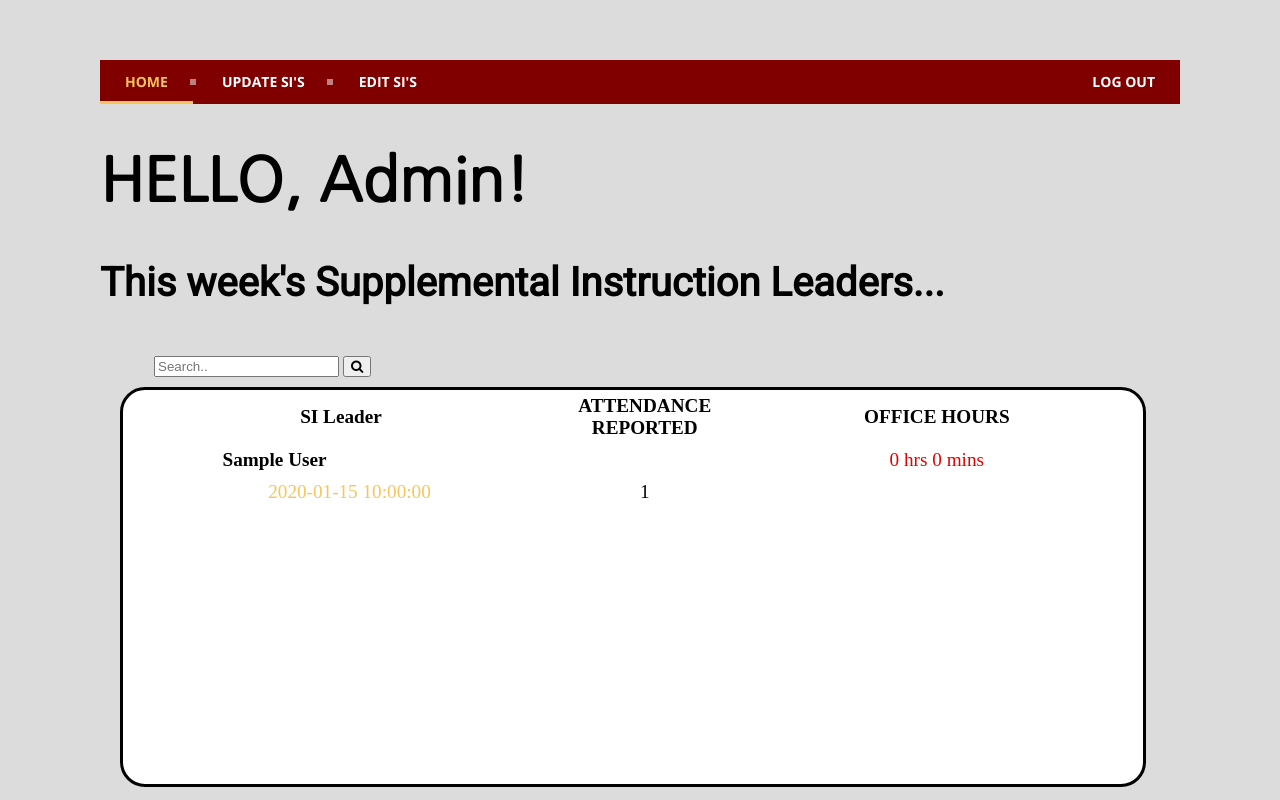
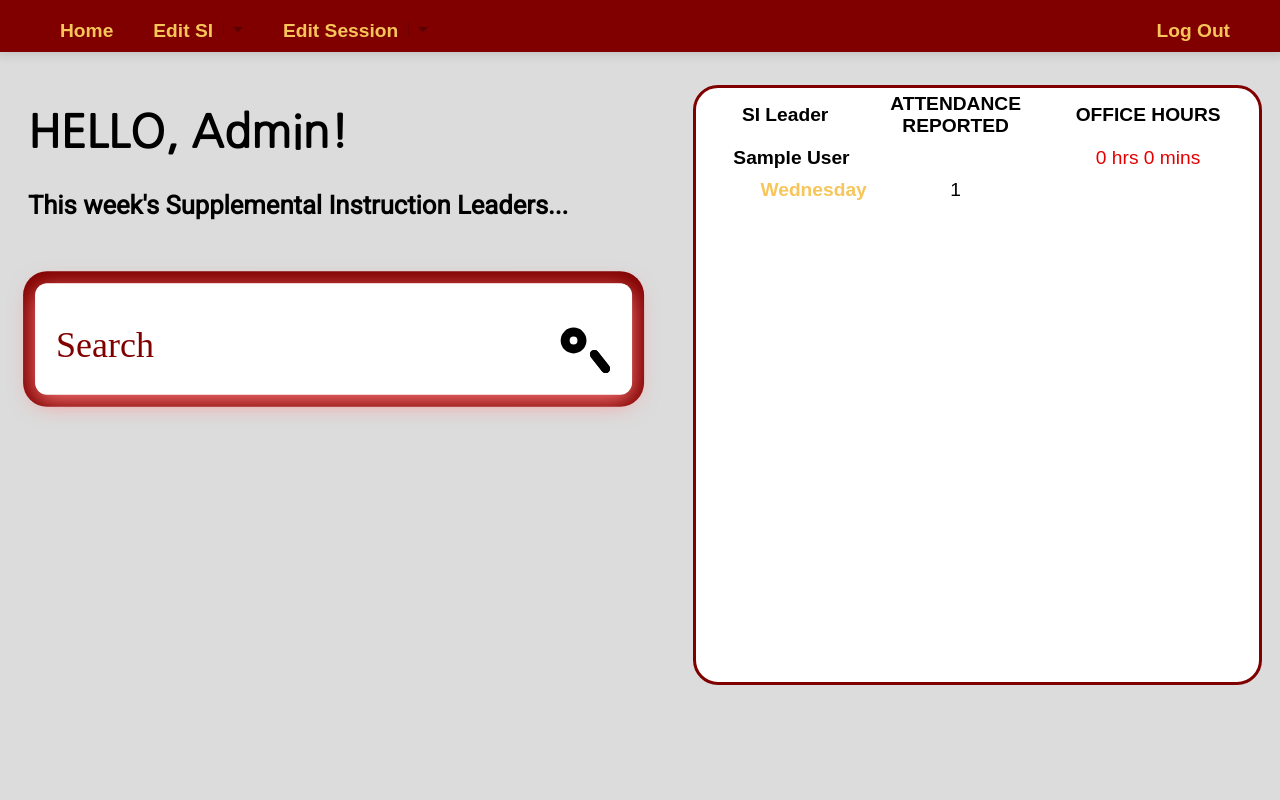
Before and after one commit to graceburt/386, a PHP site: page /admin_page.php in a window 1280 px wide. Run offline with PHP 8.4, Linux system fonts and the light colour scheme; the visitor is signed in with stand-in values (Sample User, id 1); tables that the repository leaves empty or names only in its code hold one stand-in row (values such as "Sample post").

Commit message:
working on admin page layout

```diff
--- a/admin_page.php
+++ b/admin_page.php
@@ -21,6 +21,7 @@ if (!isset($_SESSION['admin']))
 <link href="https://fonts.googleapis.com/css?family=Nanum+Gothic|Roboto:300,400&display=swap" rel="stylesheet">
 	<link rel ="stylesheet" href="stylemenu.css">
 	<link rel ="stylesheet" href="stylesheet.css">
+	<link rel ="stylesheet" href="stylesearch.css">
 	<script language=javascript>
 		function submitPostLink()
 		{
@@ -30,28 +31,96 @@ if (!isset($_SESSION['admin']))
 	<link rel="javascript" href="progress.js">
 
 </head>
+<header>
+<!--
+<div id = 'cssmenu'>
+<ul>
+   <li class='active'><a href='#'><span>Home</span></a></li>
+ <div class = "dropdown">
+   <li><a href='update_si.php'><span>Edit SI</span></a></li>
+<div class = "dropdown-content">
+<a>Add</a>
+</div>
+</div>
+   <li class ='last'><a href='edit_SIs.php'><span>Edit Session</span></a></li>
+   <li class='last' style = 'float:right;'><a href='logout.php'><span>LOG OUT</span></a></li>
+</ul>
+</div>
+
+<nav class="menu">
+  <ol>
+    <li class="menu-item" style = 'float:left;'><a href="#0">Home</a></li>
+    <li class="menu-item">
+      <a href="#0">Edit SI</a>
+      <ol class="sub-menu">
+        <li class="menu-item"><a href="#0">Add</a></li>
+        <li class="menu-item"><a href="#0">Delete</a></li>
+        <li class="menu-item"><a href="#0">Update</a></li>
+      </ol>
+    </li>
+    <li class="menu-item">
+      <a href="#0">Edit Session</a>
+      <ol class="sub-menu">
+        <li class="menu-item"><a href="#0">Add</a></li>
+        <li class="menu-item"><a href="#0">Delete</a></li>
+        <li class="menu-item"><a href="#0">Update</a></li>
+      </ol>
+    </li>
+    <li class="menu-item" style = "float:right; padding-left:50 px"><a href="logout.php">Log Out</a></li>
+  </ol>
+</nav>
+-->
+<nav id="navigation">
+  <ul class="links" style = "float:left;">
+  <li><a href="#">Home</a></li>
+    <li class="dropdown"><a href="#" class="trigger-drop">Edit SI<i class="arrow"></i></a>
+      <ul class="drop">
+        <li><a href="#">Add</a></li>
+        <li><a href="#">Delete</a></li>
+        <li><a href="#">Update</a></li>
+      </ul>
+    </li>
+    <li class="dropdown"><a href="#" class="trigger-drop">Edit Session<i class="arrow"></i></a>
+      <ul class="drop">
+        <li><a href="#">Add</a></li>
+        <li><a href="#">Delete</a></li>
+        <li><a href="#">Update</a></li>
+      </ul>
+    </li>
+</ul>
+<ul class ="links">
+    <li><a href="#">Log Out</a>
+    </li>
+  </ul>
+</nav>
+
+
+</header>
+
 <body>
 
-<div id='cssmenu'>
-<ul>
-   <li class='active'><a href='#'><span>Home</span></a></li>
-   <li><a href='update_si.php'><span>Update SI's</span></a></li>
-   <li class ='last'><a href='edit_SIs.php'><span>Edit SI's</span></a></li>
-   <li class='last' style = 'float:right;'><a href='logout.php'><span>LOG OUT</span></a></li>
-</ul>
+<div class ='text_column' style = "align:left;">
+<h1>HELLO, Admin!</h1>
+<h3>This week's Supplemental Instruction Leaders...</h3>
+
+
+<div id="cover" style = "align:left;margin-left:-15vw;">
+  <form method="get" action="">
+    <div class="tb">
+      <div class="td"><input type="text" placeholder="Search" required></div>
+      <div class="td" id="s-cover">
+        <button type="submit">
+          <div id="s-circle"></div>
+          <span></span>
+        </button>
+      </div>
+    </div>
+  </form>
 </div>
 
 
 
 
-
-<h1>HELLO, Admin!</h1>
-<h3>This week's Supplemental Instruction Leaders...</h3>
-
-<form class="search-box" action="action_page.php">
-  <input type="text" placeholder="Search.." name="search">
-  <button type="submit"><i class="fa fa-search"></i></button>
-</form>
 <!--
 <div class="row">
   <div class="text_column">
@@ -66,8 +135,8 @@ if (!isset($_SESSION['admin']))
 	</table>
 </div>
 -->
-<div class = 'column'>
-
+</div>
+<div class = 'column' >
      <?php
 	$connection = @mysqli_connect('localhost','swarman2','swarman2','SalisburySIDB');
 	if($connection->connect_error) {
@@ -87,7 +156,7 @@ if (!isset($_SESSION['admin']))
 	$r = mysqli_query($connection, $query);
 	while($row = mysqli_fetch_array($r))
 	{
-		$attendance_query = "select session_date, session_time, count(*) from Attends where SI_ID =".$row['ID']." group by session_date, session_time, SI_ID";
+		$attendance_query = "select session_date, DAYOFWEEK(session_date) as weekday, session_time, count(*) from Attends where SI_ID =".$row['ID']." group by session_date, session_time, SI_ID";
 		$sub_r = mysqli_query($connection, $attendance_query);
 		$office_hours_query ="select HOUR(SEC_TO_TIME(sum(TIME_TO_SEC(TIMEDIFF(end_time,start_time)))))as hours, MINUTE(SEC_TO_TIME(sum(TIME_TO_SEC(TIMEDIFF(end_time,start_TIME))))) as minutes from Office_Hours where SI_ID =".$row['ID'];
 		$office_hr_r = mysqli_query($connection, $office_hours_query);
@@ -116,7 +185,40 @@ if (!isset($_SESSION['admin']))
 				<input type = 'hidden' name='s-date' value=".$sub_row['session_date'].">
 			<input type = 'hidden' name='si-name' value=".$row['name'].">
 				<input type = 'hidden' name='s-time' value=".$sub_row['session_time'].">";
-			echo"<tr><td class='indent'><a href=# onclick='submitPostLink()'>".$sub_row['session_date']."</a></td> <td align = 'center'>".$sub_row['count(*)']."</td><td>";
+			echo"<tr><td class='indent'><a href=# onclick='submitPostLink()'>";
+			if ($sub_row['weekday'] == 1)
+			{
+				echo"Sunday";
+			}
+			elseif ($sub_row['weekday'] == 2)
+			{
+				echo"Monday";
+			}
+			elseif ($sub_row['weekday'] == 3)
+			{
+				echo"Tuesday";
+			}
+			elseif ($sub_row['weekday'] == 4)
+			{
+				echo"Wednesday";
+			}
+			elseif ($sub_row['weekday'] == 5)
+			{
+				echo"Thurdsay";
+			}
+			elseif ($sub_row['weekday'] == 6)
+			{
+				echo"Friday";
+			}
+			elseif ($sub_row['weekday'] == 7)
+			{
+				echo"Saturday";
+			}
+			else
+			{
+				echo $sub_row['session-date'];
+			}
+			echo"</a></td> <td align = 'center'>".$sub_row['count(*)']."</td><td>";
 
 			echo"</td>";
 			echo"</tr>";
--- a/stylemenu.css
+++ b/stylemenu.css
@@ -1,120 +1,104 @@
-@import url(http://fonts.googleapis.com/css?family=Open+Sans:700);
-#cssmenu {
+* {
+  box-sizing: border-box;
+}
+
+body {
+  line-height: normal;
+  font-size: 16px;
+  font-family: sans-serif;
+}
+
+a, a:hover {
+  color: #33334d;
+  text-decoration: none;
+  font-weight: 600;
+}
+
+nav {
+  position: fixed;
+  left: 0;
+  right: 0;
+  top: 0;
+  height: 6.5%;
   background: #800000;
-  width: auto;
+  box-shadow: 0 0px 9px 4px rgba(0, 0, 0, 0.1), 0 -5px 2px 2px rgba(0, 0, 0, 0.1);
+  z-index: 1000;
+  min-width: 580px;
 }
-#cssmenu ul {
+nav .links {
+  float: right;
+  margin-right: 30px;
+  margin-bottom:0;
+  margin-top: .5vw;
+  position: relative;
+}
+nav .links li {
+  float: left;
   list-style: none;
+  position: relative;
+  margin: 10px;
+  display: inline-block;
+}
+nav .links li > a {
+  position: relative;
+  display: inline-block;
+  padding: 0 10px;
+  line-height: 30px;
+  height: 30px;
+}
+nav .links li > a:hover {
+  color: #fff;
+  background: #730000;
+  border-radius: 2px;
+}
+nav .links li > a[class^="trigger-"] {
+  padding-right: 40px;
+}
+nav .links li > a .arrow {
+  position: absolute;
+  width: 10px;
+  height: 10px;
+  top: 35%;
+  text-align: center;
+  right: 10px;
+  border-width: 5px 5px 0 5px;
+  border-style: solid;
+  border-color: rgba(0, 0, 0, 0.3) transparent;
+}
+nav .links li > a .arrow:after {
+  content: "";
+  border-left: 1px solid rgba(0, 0, 0, 0.15);
+  top: -10px;
+  left: -15px;
+  position: absolute;
+  height: 15px;
+}
+nav .links li ul {
+  position: absolute;
+  left: 0;
   margin: 0;
-  padding: 0;
-  line-height: 1;
-  /*display: block;*/
-  zoom: 1;
+  background: #e9e9e9;
+  border-radius: 2px;
+  box-shadow: 0 0 5px rgba(0, 0, 0, 0.15);
+  display: none;
 }
-#cssmenu ul:after {
-  content: " ";
-  /*display: block;*/
-  font-size: 0;
-  height: 0;
+nav .links li ul > li {
   clear: both;
-  visibility: hidden;
-}
-#cssmenu ul li {
-  display: inline-block;
-  padding: 0;
+  list-style: none;
+  display: block;
+  padding: 0 10px;
   margin: 0;
-}
-#cssmenu.align-right ul li {
-  float: right;
-}
-#cssmenu.align-center ul {
-  text-align: center;
-}
-#cssmenu ul li a {
-  color: #ffffff;
-  text-decoration: none;
-  display: block;
-  padding: 15px 25px;
-  font-family: 'Open Sans', sans-serif;
-  font-weight: 700;
-  text-transform: uppercase;
-  font-size: 14px;
-  position: relative;
-  -webkit-transition: color .25s;
-  -moz-transition: color .25s;
-  -ms-transition: color .25s;
-  -o-transition: color .25s;
-  transition: color .25s;
-}
-#cssmenu ul li a:hover {
-  color: #F7C55A;
-}
-#cssmenu ul li a:hover:before {
   width: 100%;
 }
-#cssmenu ul li a:after {
-  content: "";
+nav .links li ul > li:hover {
+  background: #730000;
+}
+nav .links li ul > li:hover > a {
+  background: #730000;
+  color: #fff;
+}
+nav .links li:hover > .drop {
   display: block;
-  position: absolute;
-  right: -3px;
-  top: 19px;
-  height: 6px;
-  width: 6px;
-  background: #ffffff;
-  opacity: .5;
+  animation: fadeInRight .3s ease;
+  -webkit-animation: fadeInRight .3s ease;
 }
-#cssmenu ul li a:before {
-  content: "";
-  display: block;
-  position: absolute;
-  left: 0;
-  bottom: 0;
-  height: 3px;
-  width: 0;
-  background: #F7C55A;
-  -webkit-transition: width .25s;
-  -moz-transition: width .25s;
-  -ms-transition: width .25s;
-  -o-transition: width .25s;
-  transition: width .25s;
-}
-#cssmenu ul li.last > a:after,
-#cssmenu ul li:last-child > a:after {
-  display: none;
-}
-#cssmenu ul li.active a {
-  color: #F7C55A;
-}
-#cssmenu ul li.active a:before {
-  width: 100%;
-}
-#cssmenu.align-right li.last > a:after,
-#cssmenu.align-right li:last-child > a:after {
-  /*display: block;*/
-}
-#cssmenu.align-right li:first-child a:after {
-  display: none;
-}
-@media screen and (max-width: 768px) {
-  #cssmenu ul li {
-    float: none;
-    /*display: block;*/
-  }
-  #cssmenu ul li a {
-    width: 100%;
-    -moz-box-sizing: border-box;
-    -webkit-box-sizing: border-box;
-    box-sizing: border-box;
-    border-bottom: 1px solid #fb998c;
-  }
-  #cssmenu ul li.last > a,
-  #cssmenu ul li:last-child > a {
-    border: 0;
-  }
-  #cssmenu ul li a:after {
-    display: none;
-  }
-  #cssmenu ul li a:before {
-    display: none;
-  }
-}
--- /dev/null
+++ b/stylesearch.css
@@ -0,0 +1,174 @@
+*
+{
+    outline: none;
+}
+
+.tb
+{
+    display: table;
+    width: 100%;
+}
+
+.td
+{
+    display: table-cell;
+    vertical-align: middle;
+}
+
+input, button
+{
+    color: #800000;
+    font-family: Nunito;
+    padding: 0;
+    margin: 0;
+    border: 0;
+    background-color: transparent;
+}
+
+#cover
+{
+    top: 50%;
+    left: 0;
+    right: 0;
+    width: 175%;
+    padding: 35px;
+    background-color: #fff;
+    border-radius: 20px;
+    box-shadow: 0 10px 40px #ff7c7c, 0 0 0 20px #800000;
+    -webkit-transform: scale(0.6);
+            transform: scale(0.6);
+}
+
+form
+{
+    height: 96px;
+}
+
+input[type="text"]
+{
+    width: 100%;
+    height: 96px;
+    font-size: 60px;
+    line-height: 1;
+}
+
+input[type="text"]::-webkit-input-placeholder
+{
+    color: #800000;
+}
+
+input[type="text"]:-ms-input-placeholder
+{
+    color: #800000;
+}
+
+input[type="text"]::-ms-input-placeholder
+{
+    color: #800000;
+}
+
+input[type="text"]::placeholder
+{
+    color: #800000;
+}
+
+#s-cover
+{
+    width: 1px;
+    padding-left: 35px;
+}
+
+button
+{
+    position: relative;
+    display: block;
+    width: 84px;
+    height: 96px;
+    cursor: pointer;
+}
+
+#s-circle
+{
+    position: relative;
+    top: -8px;
+    left: 0;
+    width: 43px;
+    height: 43px;
+    margin-top: 0;
+    margin-left:0;
+    border-width: 15px;
+    border: 15px solid black;
+    background-color: transparent;
+    border-radius: 50%;
+    transition: 0.5s ease all;
+}
+
+button span
+{
+    position: absolute;
+    top: 68px;
+    left: 43px;
+    display: block;
+    width: 45px;
+    height: 15px;
+    background-color: transparent;
+    border-radius: 10px;
+    -webkit-transform: rotateZ(52deg);
+            transform: rotateZ(52deg);
+    transition: 0.5s ease all;
+}
+
+button span:before, button span:after
+{
+    content: '';
+    position: absolute;
+    bottom: 0;
+    right: 0;
+    width: 45px;
+    height: 15px;
+    background-color: black;
+    border-radius: 10px;
+    -webkit-transform: rotateZ(0);
+            transform: rotateZ(0);
+    transition: 0.5s ease all;
+}
+
+#s-cover:hover #s-circle
+{
+    top: -1px;
+    width: 67px;
+    height: 15px;
+    border-width: 0;
+    background-color: black;
+    border-radius: 20px;
+}
+
+#s-cover:hover span
+{
+    top: 50%;
+    left: 56px;
+    width: 25px;
+    margin-top: -9px;
+    -webkit-transform: rotateZ(0);
+            transform: rotateZ(0);
+}
+
+#s-cover:hover button span:before
+{
+    bottom: 11px;
+    -webkit-transform: rotateZ(52deg);
+            transform: rotateZ(52deg);
+}
+
+#s-cover:hover button span:after
+{
+    bottom: -11px;
+    -webkit-transform: rotateZ(-52deg);
+            transform: rotateZ(-52deg);
+}
+#s-cover:hover button span:before, #s-cover:hover button span:after
+{
+    right: -6px;
+    width: 40px;
+    background-color: black;
+}
--- a/stylesheet.css
+++ b/stylesheet.css
@@ -1,9 +1,11 @@
-
+header{
+	margin:0;
+}
 body{
 	color: black;
 	background-color:#dcdcdc;
-	margin: 100px;
-	margin-top: 60px;
+	margin-top: 75px;
+	font-size:1.5vw;
 }
 
 * {
@@ -23,22 +25,24 @@ width: 100 px;
 
 	/* Create two equal columns that floats next to each other */
 	.column {
-	  float: left;
-	  width: 95%;
-	  padding-left: 5%;
-	  padding-right:5%;
+	  float: right;
+	  width: 45%;
+	  padding-left: 10px;
+	  padding-right:10px;
 	  color:black;
 	  /*height: 300px; /* Should be removed. Only for demonstration */
-	  margin-left: 20px;
+	  margin-left: 10px;
+	  margin-right: 10px;
+	  margin-top:10px;
 	  border: solid;
+	  border-color:#800000;
 	  /*border-top:none;
 	  border-bottom-left-radius: 25px;
 	  border-bottom-right-radius:25px;
 	  */
 	  border-radius:25px;
 	  background-color: white;
-	  font-size:1.5vw;
-	  height:400px;
+	  height:75vh;
 	  overflow:auto;
 	}
 
@@ -64,16 +68,10 @@ width: 100 px;
 	.text_column {
 	  float: left;
 	  font-size:1.75vw;
-	  width: 95%;
-	  padding-left: 5%;
-	  padding-right: 5%;
+	  width: 45%;
 	  /*height: 300px; /* Should be removed. Only for demonstration */
 	  margin-left: 20px;
-	  border: solid;
-	  border-bottom: none;
-	  border-top-left-radius: 25px;
-	  border-top-right-radius: 25px;
-	  background-color: white;*/
+	  border: none;
 	}
 	/* Clear floats after the columns */
 	.row:after {
@@ -105,19 +103,20 @@ h1, h2{
 }
 
 h1{
-	font-size: 60px;
+	font-size: 3.5vw;
 }
 
 h3, p{
 	font-family: 'Roboto', sans-serif;
 	color: black;
-	font-size: 40px;
+	font-size: 2vw;
+
 }
 
 p{
 	font-family: 'Roboto', sans-serif;
 	color: black;
-	font-size: 20px;
+	font-size: 2vw;
 }
 
 h4{
```
